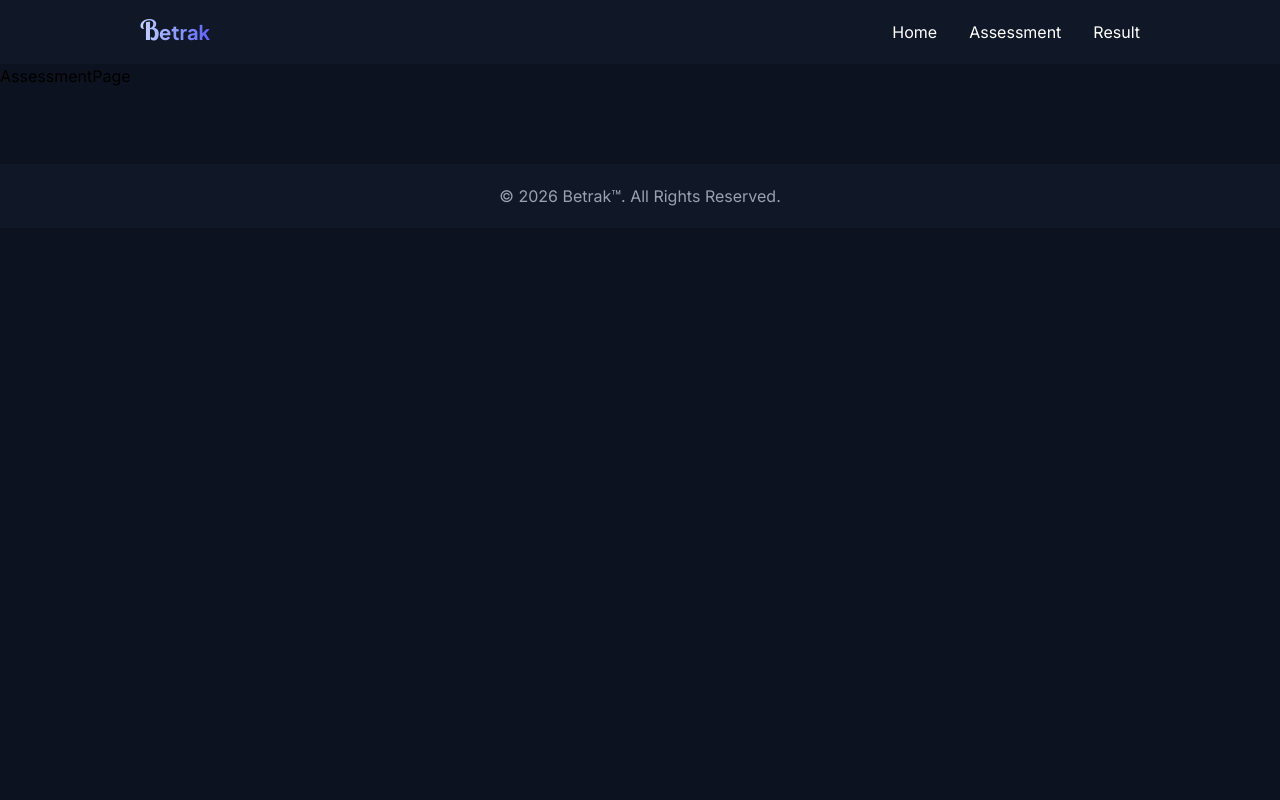
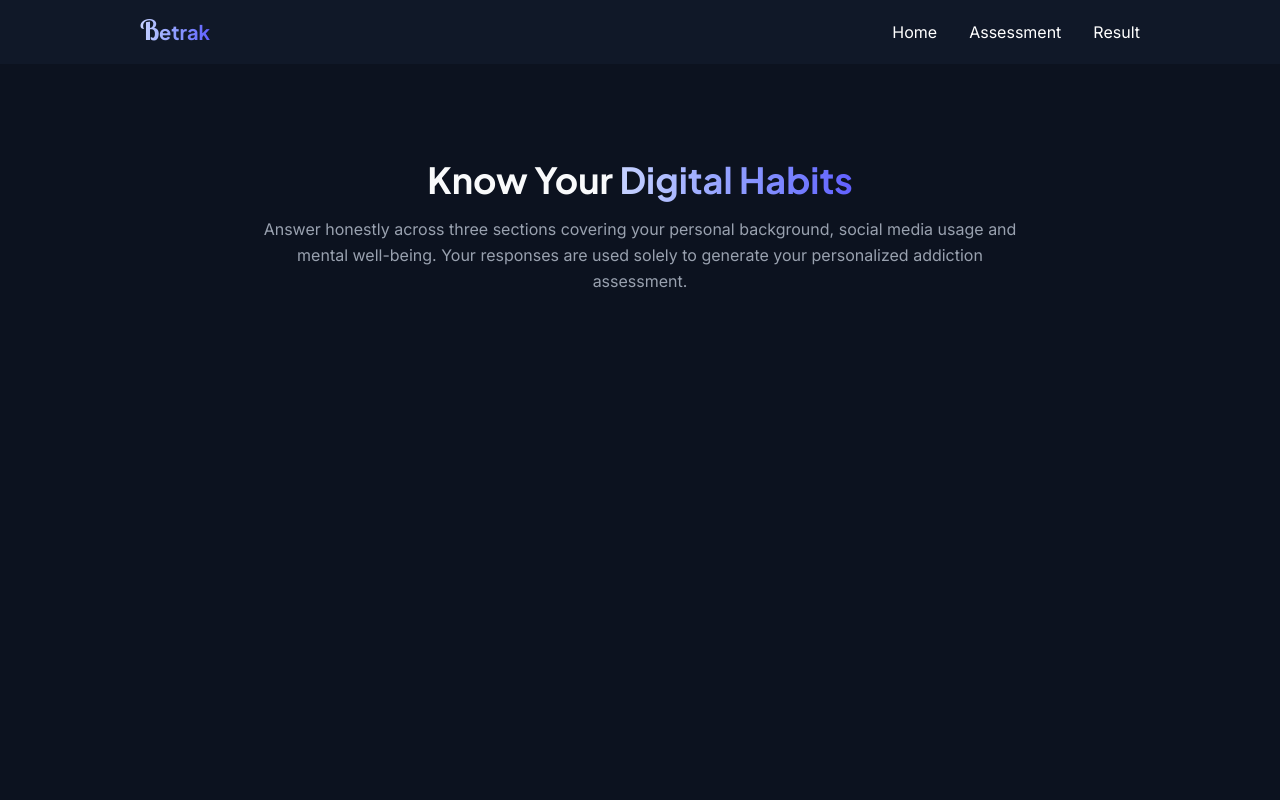
Before and after one commit to tahmid-khan-hub/Betrak, a Next.js app in the folder betrak-frontend/: page /assessment in a window 1280 px wide. Shown: the top 800 px of the page. Built offline with nearby package versions, Linux system fonts and the light colour scheme.

Commit message:
Style the assessment page

```diff
--- a/betrak-frontend/src/app/assessment/page.tsx
+++ b/betrak-frontend/src/app/assessment/page.tsx
@@ -1,11 +1,27 @@
-"use client"
+"use client";
 
 const AssessmentPage = () => {
-    return (
-        <div>
-            AssessmentPage
+  return (
+    <div className="min-h-screen px-6 py-24">
+      <div className="mx-auto max-w-5xl">
+        {/* Header */}
+        <div className="mb-12 text-center">
+          <h1 className="jakartaSans text-4xl font-bold text-gray-50">
+            Know Your{" "}
+            <span className="bg-linear-to-r from-indigo-200 to-indigo-500 bg-clip-text text-transparent">
+              Digital Habits
+            </span>
+          </h1>
+          <p className="max-w-3xl mx-auto mt-4 text-gray-400 leading-relaxed">
+            Answer honestly across three sections covering your personal
+            background, social media usage and mental well-being. Your
+            responses are used solely to generate your personalized addiction
+            assessment.
+          </p>
         </div>
-    );
+      </div>
+    </div>
+  );
 };
 
 export default AssessmentPage;
```
